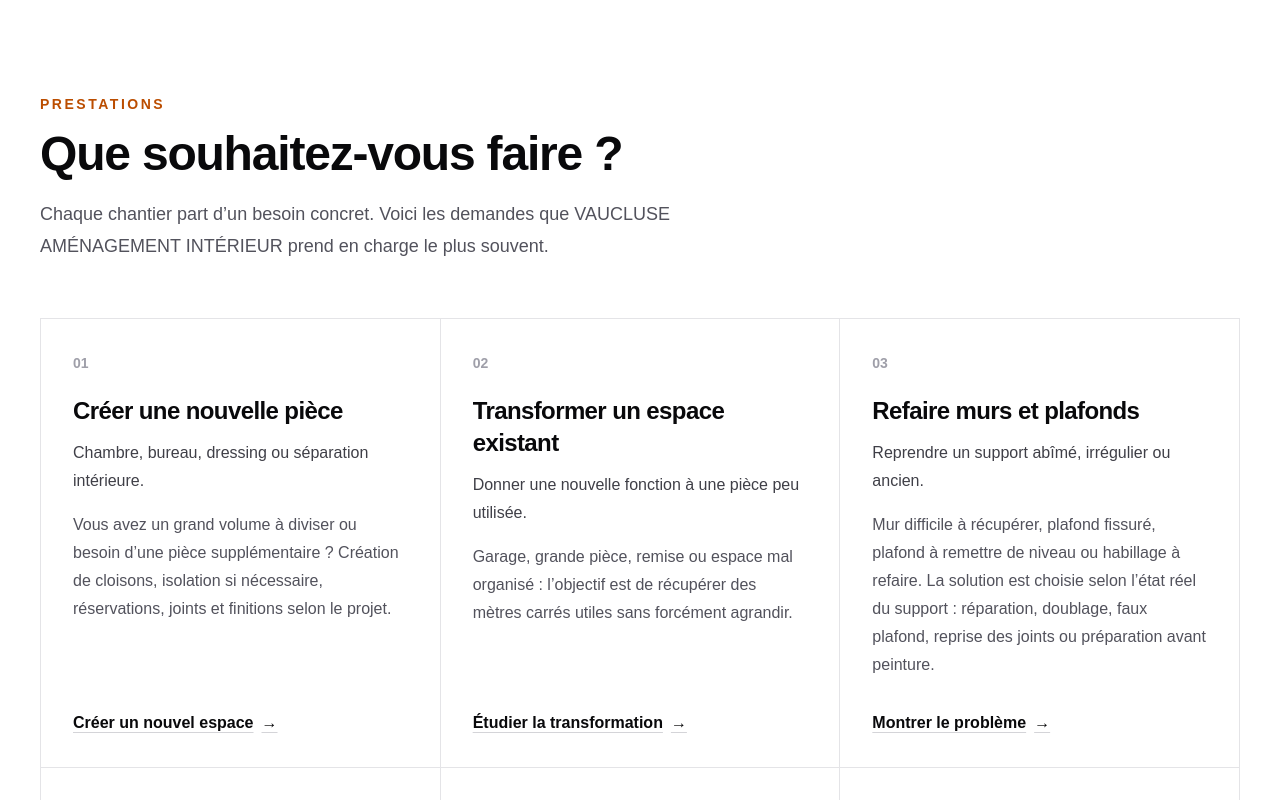
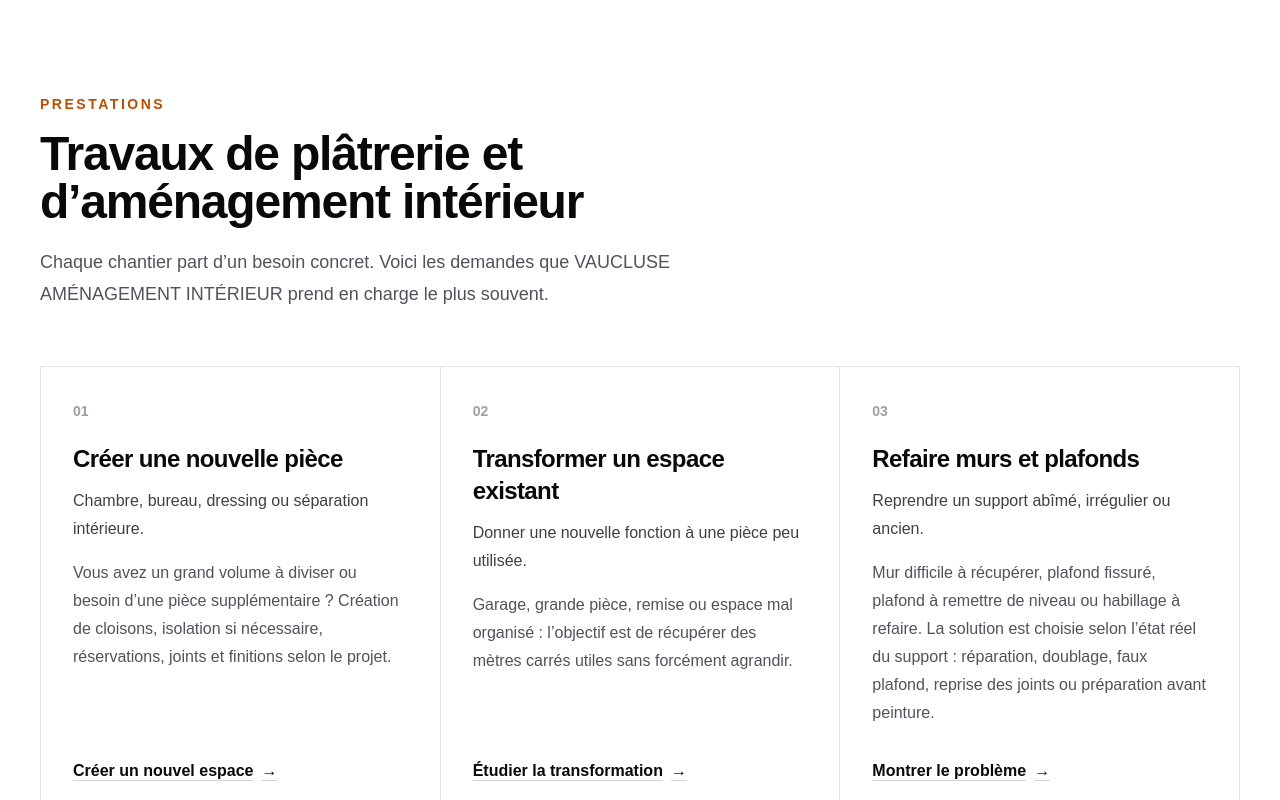
Before and after one commit to grouma84/vaucluse-amenagement-interieur, a Next.js app: page / in a window 1280 px wide. Shown: the part 940-1740 px from the top of the page. Built offline with nearby package versions, Linux system fonts and the light colour scheme.

Commit message:
Improve homepage SEO headings and description

```diff
--- a/src/config/site.ts
+++ b/src/config/site.ts
@@ -8,7 +8,7 @@ export const SITE = {
   owner: "Jaoid Grouma",
 
   description:
-    "Vaucluse Aménagement Intérieur réalise vos travaux de plâtrerie, isolation, peinture, agencement et transformation intérieure à Carpentras et dans le Vaucluse.",
+    "Plaquiste à Carpentras, Vaucluse Aménagement Intérieur réalise cloisons, doublages, faux plafonds, isolation intérieure, peinture et placo décoratif dans le Vaucluse.",
 
   shortDescription:
     "Plâtrerie • Isolation • Peinture • Agencement",
--- a/src/content/homepage.ts
+++ b/src/content/homepage.ts
@@ -19,7 +19,7 @@ export const HOME_CONTENT = {
   },
 
   services: {
-    title: "Que souhaitez-vous faire ?",
+    title: "Travaux de pl\u00e2trerie et d\u2019am\u00e9nagement int\u00e9rieur",
     intro:
       "Chaque chantier part d\u2019un besoin concret. Voici les demandes que VAUCLUSE AM\u00c9NAGEMENT INT\u00c9RIEUR prend en charge le plus souvent.",
 
@@ -75,7 +75,7 @@ export const HOME_CONTENT = {
 
       {
         id: "finitions",
-        title: "Aller jusqu\u2019aux finitions",
+        title: "Placo, joints et peinture : aller jusqu\u2019aux finitions",
         subtitle:
           "Placo, joints et peinture dans la continuit\u00e9 du chantier.",
         description:
```
